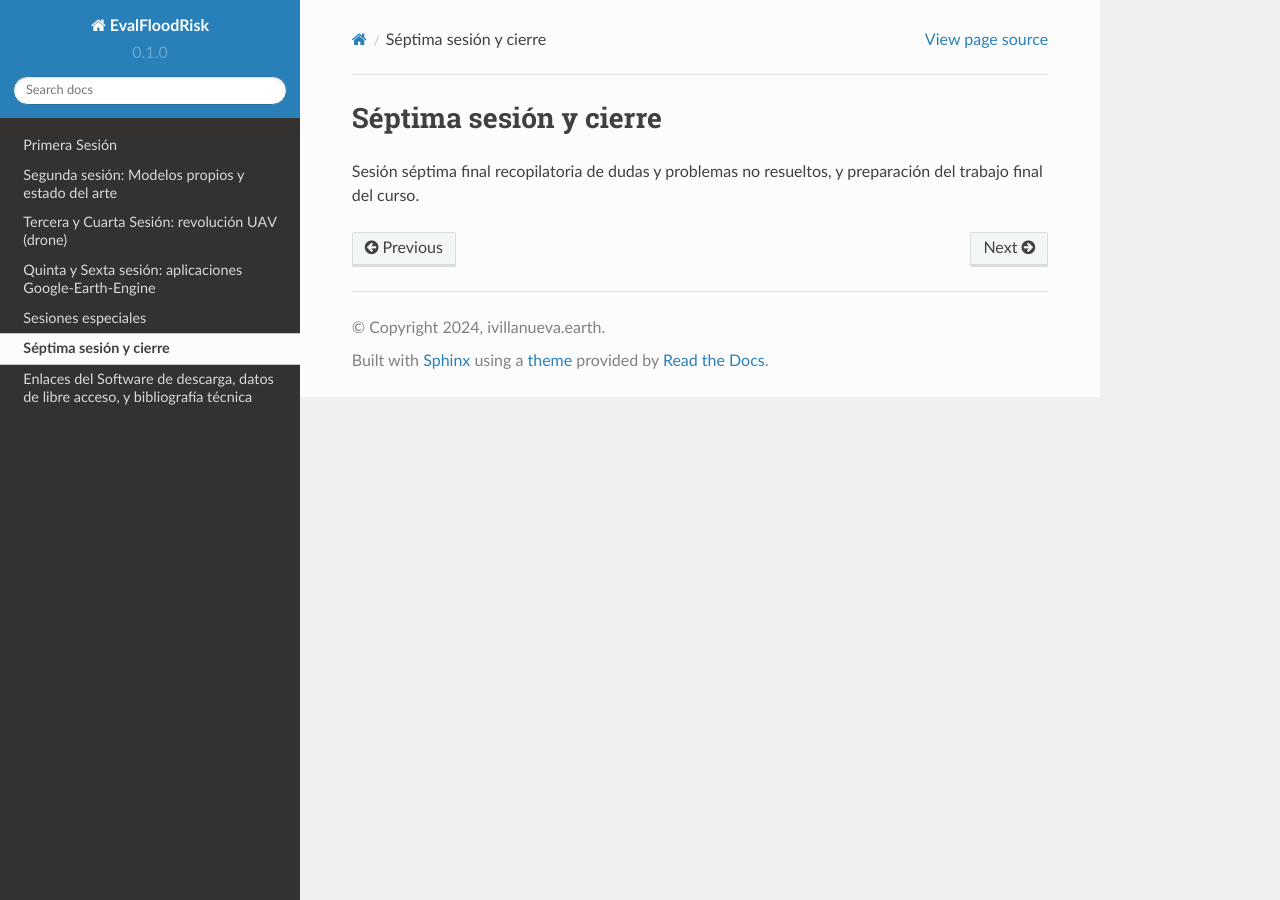
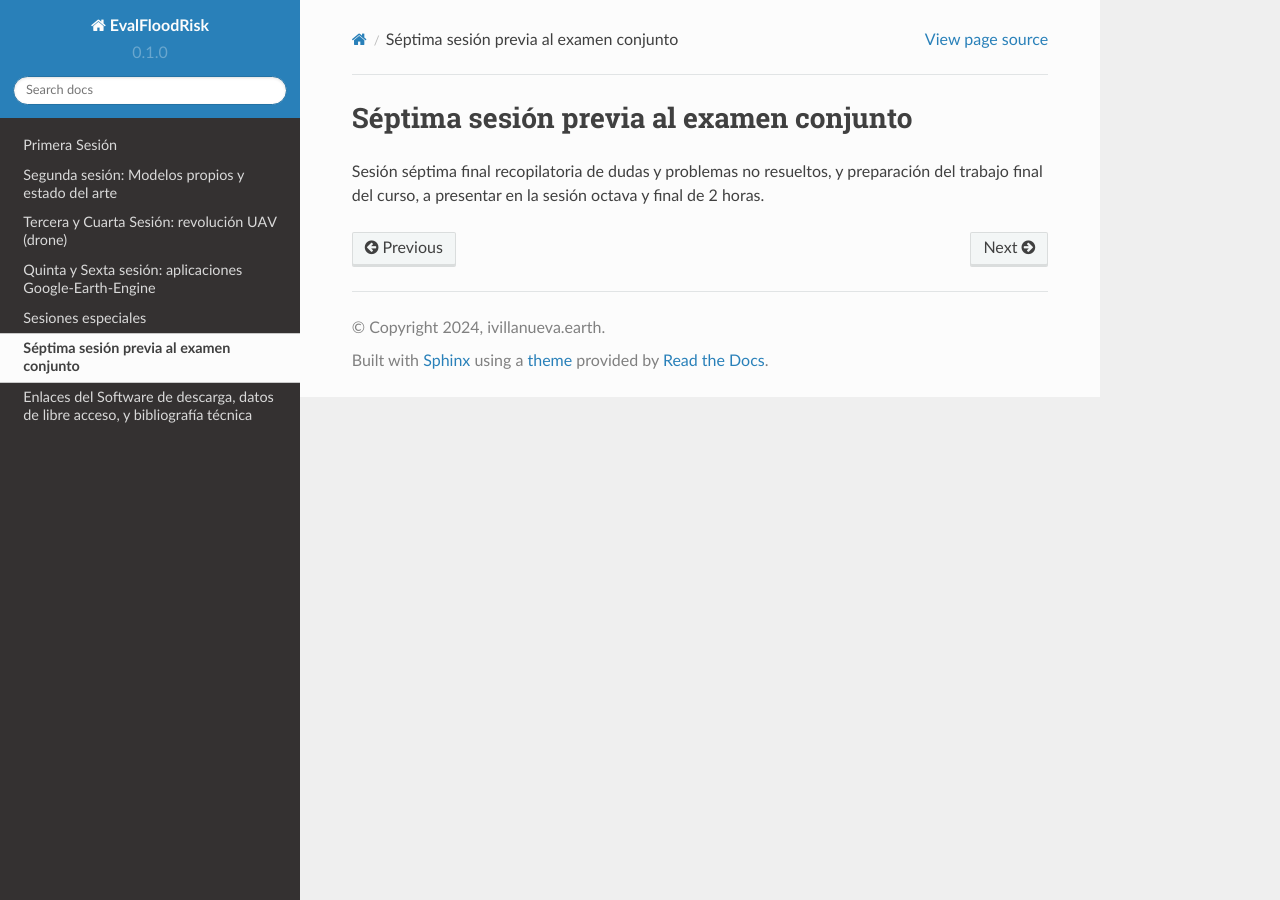
Before and after one commit to ivillamadrid/EvalFloodRisk_RSSWE, a Sphinx documentation site: the page built from docs/source/Closing.rst, in a window 1280 px wide. Built offline with Sphinx 7.4.7 and the Read the Docs theme 2.0.0, drawn with Linux system fonts in a browser that asks for light colours.

Commit message:
Update Closing.rst

```diff
--- a/docs/source/Closing.rst
+++ b/docs/source/Closing.rst
@@ -1,4 +1,5 @@
-Séptima sesión y cierre
-=======================
+Séptima sesión previa al examen conjunto
+========================================
 
-Sesión séptima final recopilatoria de dudas y problemas no resueltos, y preparación del trabajo final del curso.
+Sesión séptima final recopilatoria de dudas y problemas no resueltos, y preparación del trabajo final del curso,
+a presentar en la sesión octava y final de 2 horas.
```
